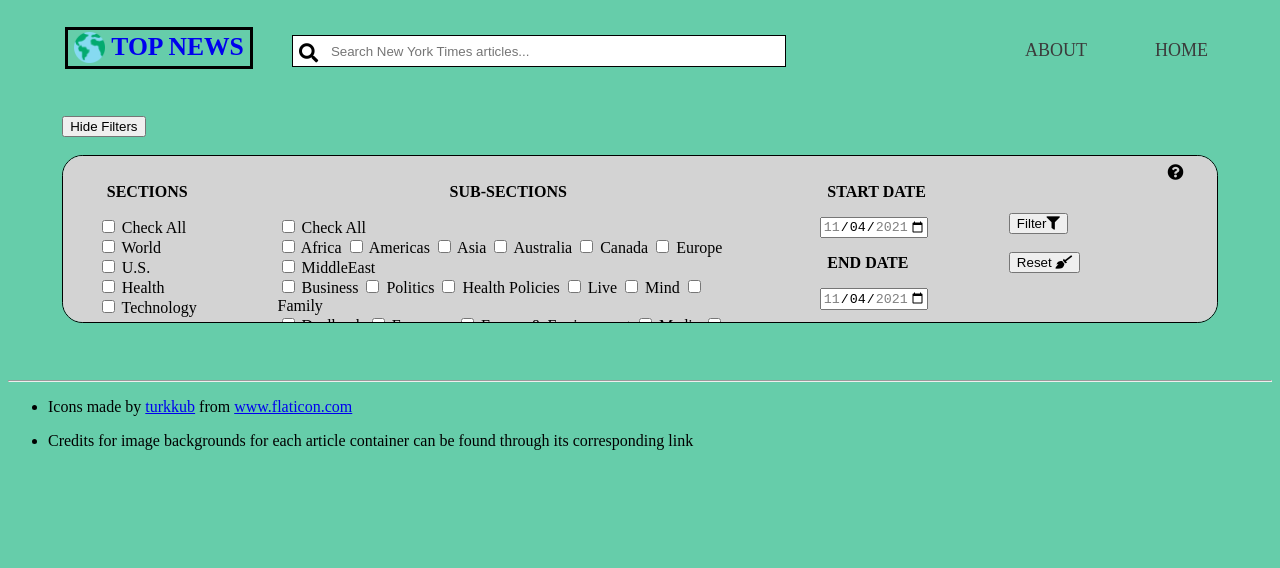
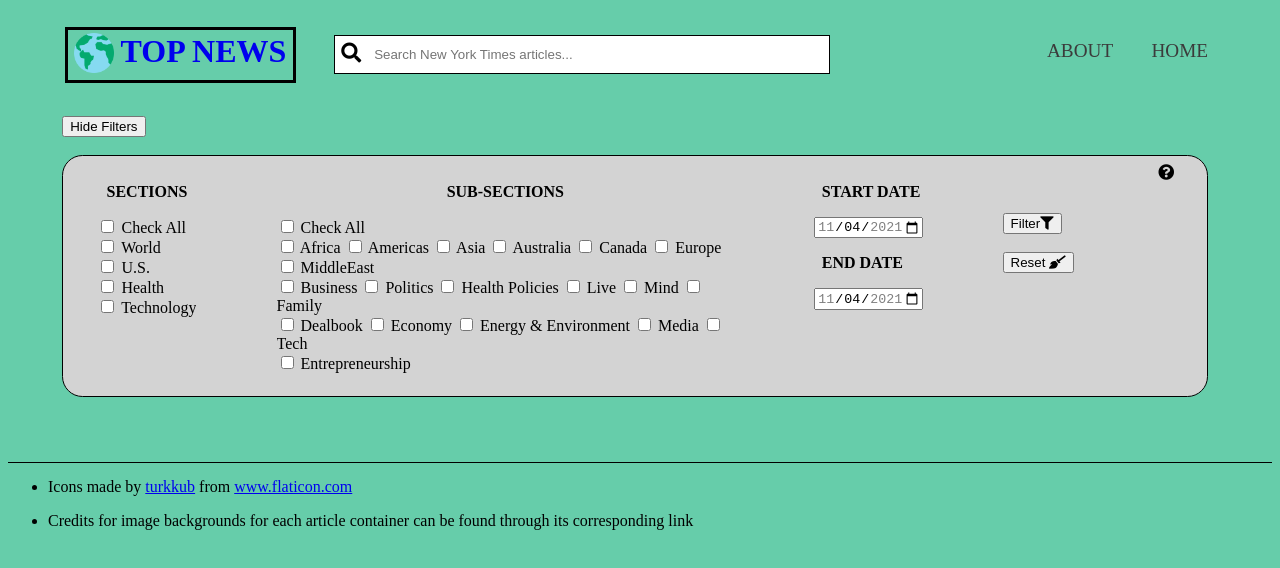
Before and after one commit to nrudeys/Top-News, a plain HTML site: page index.html in a window 1280 px wide. Drawn offline with Linux system fonts and the light colour scheme; no server answers.

Commit message:
Update styles

```diff
--- a/styles.css
+++ b/styles.css
@@ -6,7 +6,7 @@ body {background-color: mediumaquamarine;}
 
 
 h1 {
-  font-size: 2vw;
+  font-size: 4vh;
   margin: 0;
   margin-top: 1.5%;
 }
@@ -15,7 +15,7 @@ h1 {
 /* Globe icon next to header */
 h1 > img {
   float: left;
-  height: 2.4vw;
+  height: 5vh;
   padding-right: 0.5vw;
 }
 
@@ -34,8 +34,10 @@ h1 > img {
 
 /* Container for articles */
 #articles_cont {
+  display: inline-block;
   margin-top: 0.65vw;
   padding: 1.6vw;
+  position: relative;
 }
 
 
@@ -61,7 +63,7 @@ h1 > img {
 #descrdiv {
   display: inline-block;
   font-size: larger;
-  height: 25vw;
+  height: 54vh;
   line-height: 2;
   margin-left: 4vw;
   overflow: auto;
@@ -70,18 +72,26 @@ h1 > img {
 }
 
 
+#divider {
+  background-color: black;
+  border: none;
+  height: 0.065vh;
+}
+
+
 /* Container for filters */
 #filter_bar_cont {
   background-color: lightgrey;
   border: solid 0.065vw black;
   border-radius: 1.6vw;
-  display: block;
-  height: 13vw;
+  display: inline-block;
+  height: 30vh;
   margin-left: 4.23vw;
   margin-right: 4.23vw;
   overflow: auto;
   overflow-x: hidden;
   position: relative;
+  width: 90.5%;
 }
 
 
@@ -93,11 +103,19 @@ h1 > img {
 }
 
 
+#footer {
+  border: solid black;
+  bottom: 0;
+  position: absolute;
+  width: 100%;
+}
+
+
 /* Container for header and header icon */
 #header_div {
   border: solid black;
   float: left;
-  height: 40%;
+  height: 6.2vh;
   margin-left: 4.5%;
   margin-top: 1.5%;
   padding-left: 0.5%;
@@ -129,21 +147,27 @@ h1 > img {
 /* Hovering over info icon displays filter bar tip text */
 #info:hover + #tooltiptext {
   margin-bottom: 1%;
+  right: 5%;
+  text-align: right;
   visibility: visible;
+  width: 12vw;
 }
 
 
 /* Navigation menu for page links */
 #nav_menu {
+  column-gap: 3vw;
+  display: inline-flex;
   float: right;
+  height: 3vh;
   margin-top: 2.5vw;
+  margin-right: 5vw;
 }
 
 
 #nav_menu a {
   color: rgb(59, 59, 59);
-  font-size: large;
-  margin-right: 5vw;
+  font-size: 1.5vw;
   text-decoration: none;
 }
 
@@ -154,12 +178,15 @@ h1 > img {
 /* Image for about description */
 #nytimg {
   float: right;
-  width: 100%;
+  height: 24vw;
+  width: 35vw;
 }
 
 
 #nytimgdiv {
   float: right;
+  height: 55vh;
+  overflow: auto;
   padding: 1.5vw;
   width: 50%;
 }
@@ -186,7 +213,7 @@ h1 > img {
   border: solid 0.06vw black;
   border-left: none;
   float: left;
-  height: 1.3vw;
+  height: 3vh;
   margin-top: 1.95vw;
   padding: 0.5vw;
   width: 35vw;
@@ -208,9 +235,9 @@ h1 > img {
   background-color: white;
   border: solid 0.06vw black;
   border-right: none;
-  font-size: 1.5vw;
+  font-size: 2.5vh;
   float: left;
-  height: 1.3vw;
+  height: 3vh;
   margin-left: 3vw;
   margin-top: 1.95vw;
   padding: 0.5vw;
@@ -244,8 +271,11 @@ h1 > img {
   border-radius: 0.65vw;
   color: white;
   display: inline-block;
+  padding: 0.5vw;
   position: absolute;
+  overflow: hidden;
   visibility: hidden;
+  word-wrap: break-word;
 }
 
 
@@ -279,6 +309,7 @@ h1 > img {
 /* Scrollbar for article conts and filter bar */
 #descrdiv::-webkit-scrollbar,
 #filter_bar_cont::-webkit-scrollbar,
+#nytimgdiv::-webkit-scrollbar,
 .articles::-webkit-scrollbar {
   height: 0.65vw;
   width: 0.65vw;
@@ -287,6 +318,7 @@ h1 > img {
 
 #descrdiv::-webkit-scrollbar-thumb,
 #filter_bar_cont::-webkit-scrollbar-thumb,
+#nytimgdiv::-webkit-scrollbar-thumb,
 .articles::-webkit-scrollbar-thumb {border-radius: 1.6vw;}
 
 
@@ -298,6 +330,7 @@ h1 > img {
 
 #descrdiv::-webkit-scrollbar-track-piece,
 #filter_bar_cont::-webkit-scrollbar-track-piece,
+#nytimgdiv::-webkit-scrollbar-track-piece,
 .articles::-webkit-scrollbar-track-piece {
   border-radius: 1.6vw;
   margin-bottom: 3.25vw;
```
